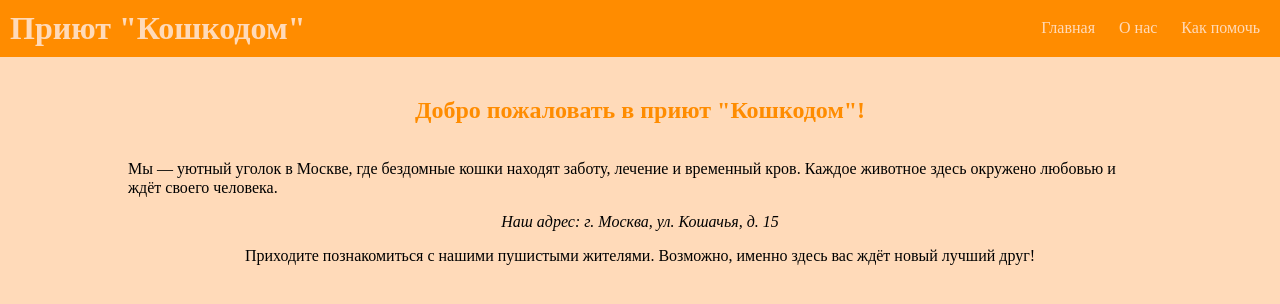
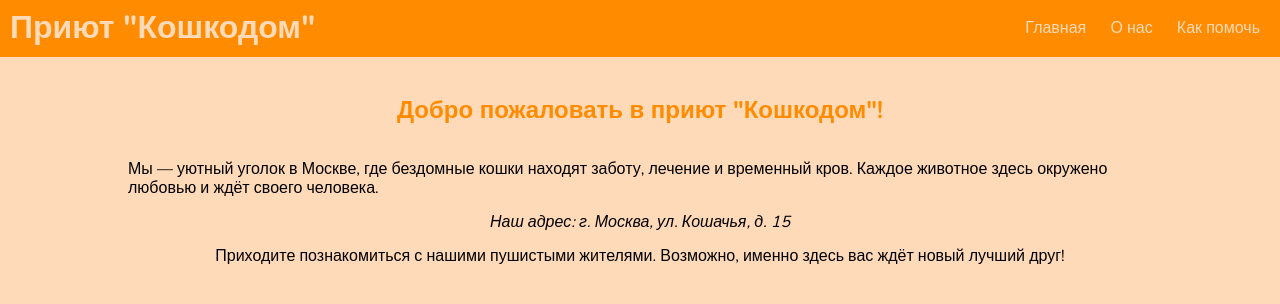
Before and after one commit to Vadim-Galimov/django-cat-house, a Django app: page / in a window 1280 px wide. Shown: the top 304 px of the page. Run offline with Django 5.2, Linux system fonts and the light colour scheme.

Commit message:
add font
add font to index.html and style.css

```diff
--- a/main/static/main/css/style.css
+++ b/main/static/main/css/style.css
@@ -1,6 +1,8 @@
 
 body {
 background-color: #ffdab9;
+    font-family: 'Nunito', sans-serif;
+    font-weight: 400;
 }
 
 header {
--- a/main/templates/main/index.html
+++ b/main/templates/main/index.html
@@ -4,6 +4,11 @@
     <meta charset="UTF-8">
     <meta name="viewport" content="width=device-width, initial-scale=1.0">
     <title>Приют "Кошкодом"</title>
+
+<link rel="preconnect" href="https://fonts.googleapis.com">
+<link rel="preconnect" href="https://fonts.gstatic.com" crossorigin>
+<link href="https://fonts.googleapis.com/css2?family=Nunito:wght@300;400;600;700&display=swap" rel="stylesheet">
+
 
     {% load static %}
     <link rel="stylesheet" href="{% static 'main/css/normalize.css' %}">
```
